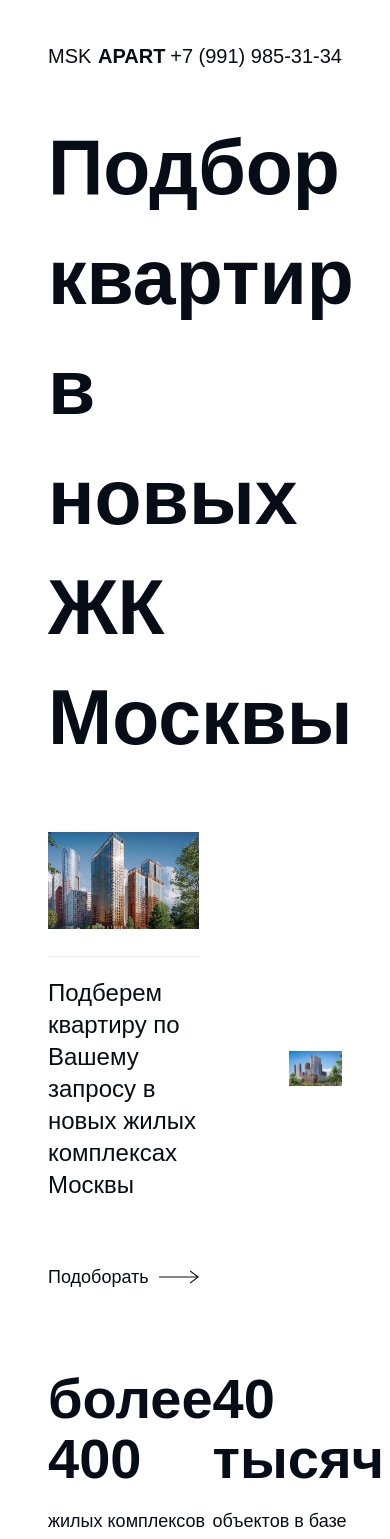
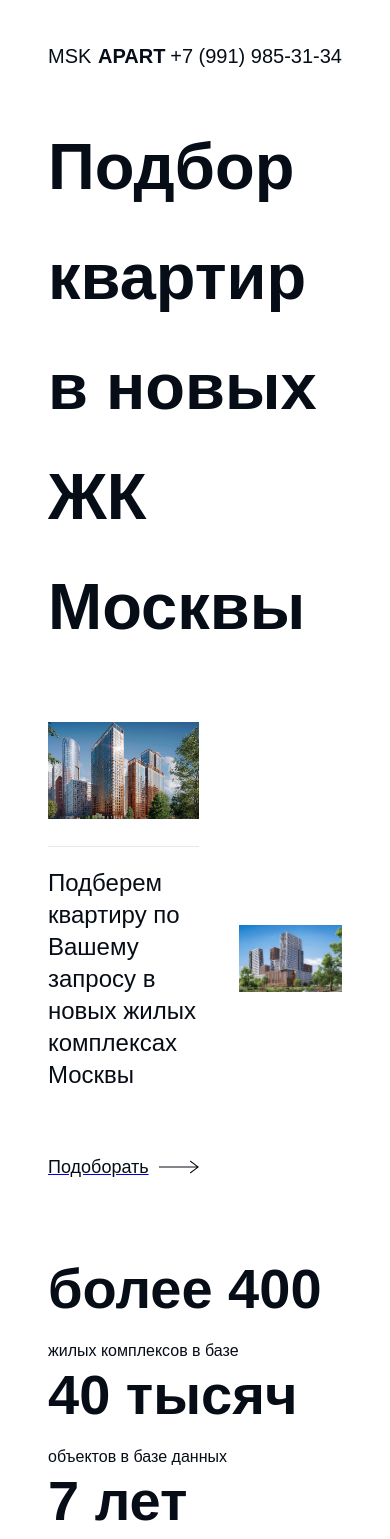
Before and after one commit to bakhanets/apartments_website, a Nuxt app: page / in a window 390 px wide. Shown: the top 1539 px of the page. Built offline with nearby package versions, Linux system fonts and the light colour scheme; a web font is replaced by a local one.

Commit message:
added styles for adaptive (2)

```diff
--- a/assets/css/main.scss
+++ b/assets/css/main.scss
@@ -391,6 +391,50 @@
     width: 80%;
   }
 }
+@media only screen and (max-width: 768px) {
+  .main__content .content__block_title {
+    font-size: 65px;
+  }
+  .main__content .content__block_present {
+    grid-gap: 40px;
+  }
+  .block {
+    &__info {
+      flex-direction: column;
+    }
+    &__send {
+      grid-gap: 30px;
+      flex-direction: column;
+    }
+  }
+  .block__send {
+    .send__img {
+      width: 60%;
+    }
+    .send__dropdown {
+      grid-template-columns: 1fr;
+    }
+  }
+  .block__info {
+    .info__desc {
+      font-size: 16px;
+    }
+  }
+  .block__present_first {
+    width: 100%;
+  }
+  .info__text {
+    &_left {
+      padding-left: 0;
+    }
+    &_middle {
+      padding-left: 30%;
+    }
+    &_right {
+      padding-left: 60%;
+    }
+  }
+}
 /* cyrillic-ext */
 @font-face {
   font-family: 'Cormorant';
--- a/pages/index.vue
+++ b/pages/index.vue
@@ -9,10 +9,10 @@
           <img class="present__img" :src="require('~/src/img/image_1.png')"/>
           <div class="present__desc desc">
             <p class="desc__text">Подберем квартиру по Вашему запросу в новых жилых комплексах Москвы</p>
-            <div class="desc__block">
+            <a class="desc__block" href="#ddBlock">
               <p class="desc__link">Подоборать</p>
               <img class="desc__img" :src="require('~/src/img/arrow.svg')"/>
-            </div>
+            </a>
           </div>
         </div>
       </div>
@@ -44,7 +44,7 @@
         </div>
       </div>
     </div>
-    <div class="content__block content__block_send block">
+    <div class="content__block content__block_send block" name="ddBlock">
       <div class="block__send send">
         <div class="send__img">
           <img :src="require('~/src/img/IMG_3704.JPG')">
```
